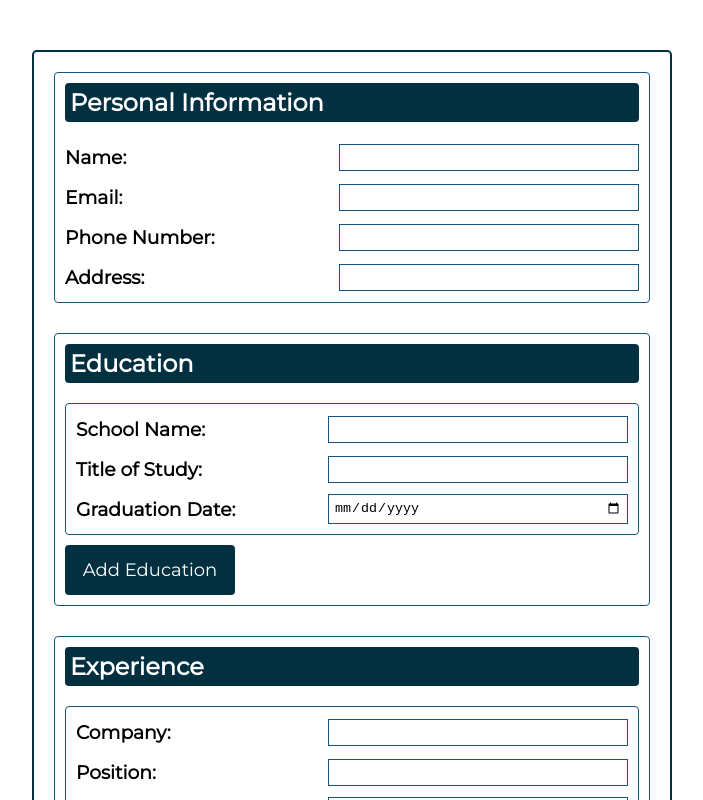
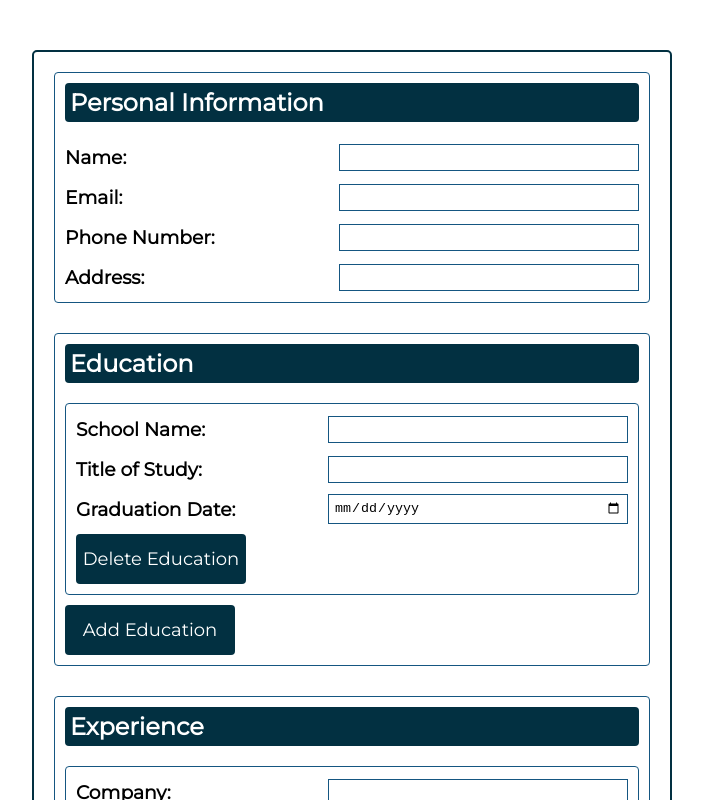
Before and after one commit to gorkemu/cv-project, a React (Create React App) app: page / in a window 1280 px wide. Shown: the whole page, without its empty margins (288-991 px from the left). Built offline with nearby package versions, Linux system fonts and the light colour scheme.

Commit message:
add functionality to delete education

```diff
--- a/src/components/Education.js
+++ b/src/components/Education.js
@@ -2,7 +2,7 @@ import React, { Component } from "react";
 
 class Education extends Component {
     render() {
-        const { handleEducationInput, educationItem, isEditing, id } = this.props;
+        const { handleEducationInput, educationItem, isEditing, id, onDeleteEducation } = this.props;
         return (
             <section>
                 <div className="block">
@@ -32,6 +32,7 @@ class Education extends Component {
                         }
                     </div>
                 </div>
+                <button onClick={() => onDeleteEducation(id)}>Delete Education</button>
             </section>
         )
     }
--- a/src/components/EducationList.js
+++ b/src/components/EducationList.js
@@ -7,14 +7,15 @@ class EducationList extends Component {
     }
 
     render() {
-        const { handleEducationInput, education, isEditing, onAddEducation } = this.props;
+        const { handleEducationInput, education, isEditing, onAddEducation, onDeleteEducation } = this.props;
         const educationItems = education.map((educationItem) => (
             <Education
                 key={educationItem.id}
                 id={educationItem.id}
                 educationItem={educationItem}
                 isEditing={isEditing}
-                handleEducationInput={handleEducationInput} ></Education>
+                handleEducationInput={handleEducationInput}
+                onDeleteEducation={onDeleteEducation}></Education>
         ));
 
 
```
